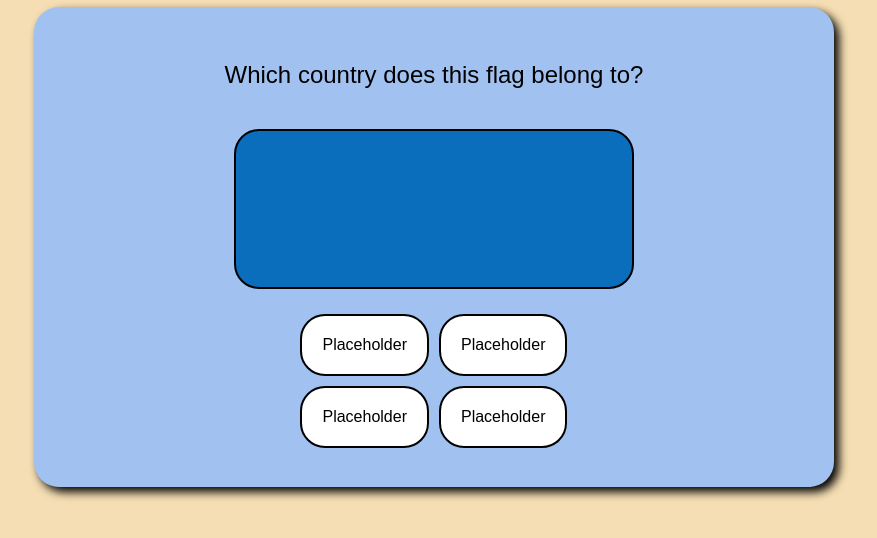
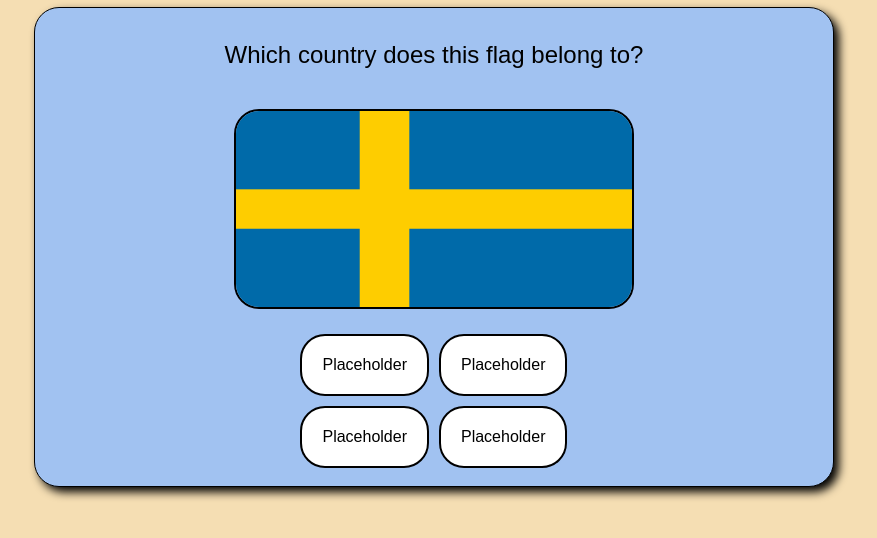
Before and after one commit to Tossan99/flag-quiz, a plain HTML site: page index.html in a window 1280 px wide. Both pictures are taken after a click on the button "Start!". Shown: the part 200-738 px from the top of the page, without its empty margins (206-1083 px from the left). Drawn offline with Linux system fonts and the light colour scheme; a web font is replaced by a local one.

Commit message:
Add flag image and style to it

```diff
--- a/assets/css/style.css
+++ b/assets/css/style.css
@@ -43,12 +43,29 @@ body {
     justify-content: center;
     align-items: center;
     flex-direction: column;
-    /*border: 2px solid black;*/
+    border: 1px solid black;
     box-shadow: 5px 5px 10px black;
-
-
 }
 
+/*Flag*/
+#flag-container {
+    height: 25vh;
+    width: 60vw;
+    max-width: 400px;
+    border-radius: 25px;
+    border: 2px solid black;
+    margin: 20px 0;
+    overflow: hidden;
+}
+
+#flag {
+    width: 100%;
+    height: 100%;
+    background-size: cover;
+    background-position: center;
+}
+
+/*Flag and answer buttons container*/
 .question-container {
     display: flex;
     justify-content: center;
@@ -56,16 +73,7 @@ body {
     flex-direction: column;
 }
 
-#flag {
-    height: 20vh;
-    width: 60vw;
-    max-width: 400px;
-    background-color: #0A6EBD;
-    border-radius: 25px;
-    border: 2px solid black;
-    margin: 20px 0;
-}
-
+/*Buttons*/
 .btn {
     padding: 20px;
     background-color: white;
@@ -80,12 +88,14 @@ body {
     grid-template-columns: repeat(2, auto);
 }
 
+/*Rules text*/
 #rules {
     font-size: 2rem;
     text-align: center;
     margin: 15px;
 }
 
+/*Start and restart buttons*/
 .controls {
 
 }
@@ -100,6 +110,7 @@ body {
     border: 2px solid blue;
 }
 
+/*Class to hide elements*/
 .hide {
     display: none;
 }
--- a/index.html
+++ b/index.html
@@ -24,7 +24,10 @@
         <!--Question and answer container-->
         <div class="question-container hide">
             <h2>Which country does this flag belong to?</h2>
-            <div id="flag"></div>
+            <div id="flag-container">
+                <img id="flag" src="assets/images/Flag_of_Sweden.svg.png" alt="">
+            </div>
+
             <div class="answer-btns">
                 <button class="btn">Placeholder</button>
                 <button class="btn">Placeholder</button>
```
Also changed, not shown: assets/images/Flag_of_Sweden.svg.png (added).
